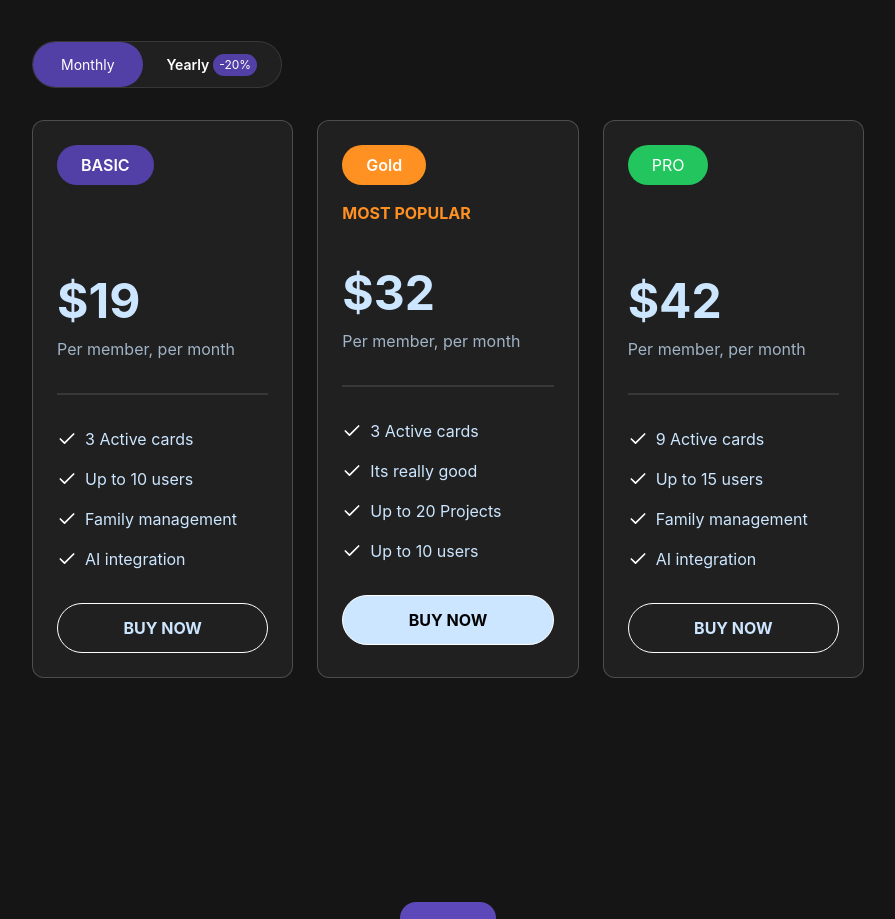
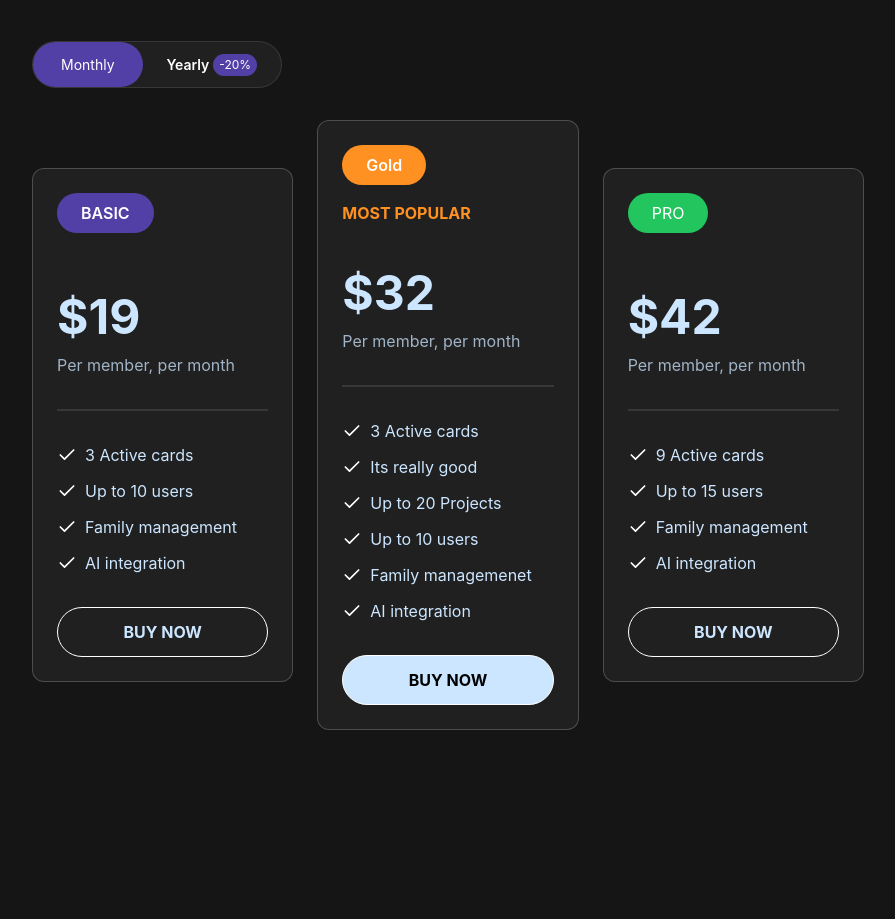
Before and after one commit to JonesSZN/smarter-site, a React (Create React App) app: page / in a window 1280 px wide. Shown: the part 6540-7459 px from the top of the page, without its empty margins (192-1087 px from the left). Built offline with nearby package versions, Linux system fonts and the light colour scheme.

Commit message:
updated pricing section and optimized code

```diff
--- a/src/sections/pricing.jsx
+++ b/src/sections/pricing.jsx
@@ -90,45 +90,27 @@ function Cards() {
     },
   ];
   return (
-    <div className="flex lg:flex-row  flex-col gap-6 ">
+    <div className="flex lg:flex-row lg:items-center  flex-col gap-6 ">
       {CARD_OBJ.map((item, index) => (
-        <div className="p-6 w-full hover:bg-[#0D0D0D] transition-all duration-300   rounded-xl bg-[#202020] border border-white/20">
+        <div className="p-6 w-full h-fit hover:bg-[#0D0D0D] transition-all duration-300   rounded-xl bg-[#202020] border border-white/20">
           <button
             className={
               index === 1
                 ? "bg-[#ff9022] mb-4 py-2 px-6 text-white rond font-semibold rounded-full"
                 : index === CARD_OBJ.length - 1
-                ? "bg-green-500 mb-12 py-2 px-6 text-white rounded-full"
-                : "bg-[#5240a6] mb-12 py-2 px-6 text-white rond font-semibold rounded-full"
+                ? "bg-green-500 mb-4 py-2 px-6 text-white rounded-full"
+                : "bg-[#5240a6] mb-4 py-2 px-6 text-white rond font-semibold rounded-full"
             }
           >
             {item.tag}
           </button>
+
           <p className="text-[#ff9022] mb-8 font-bold">{item.subheading}</p>
           <p className="text-[48px] font-bold text-[#cce6ff]">{item.price}</p>
           <p className="text-[16px] mb-8 text-[#cce6ffBF]">{item.duration}</p>
           <hr className=" border-b border-white/10  mb-8" />
 
-          <div className="flex flex-col gap-4">
-            <div className="flex items-center gap-2 text-white">
-              <Check color="white" size={20} />
-              <p className="text-[#cce6ff]">{item.benefits[0]}</p>
-            </div>
-
-            <div className="flex items-center gap-2 text-white">
-              <Check color="white" size={20} />
-              <p className="text-[#cce6ff]">{item.benefits[1]}</p>
-            </div>
-
-            <div className="flex items-center gap-2 text-white">
-              <Check color="white" size={20} />
-              <p className="text-[#cce6ff]">{item.benefits[2]}</p>
-            </div>
-            <div className="flex items-center gap-2 text-white">
-              <Check color="white" size={20} />
-              <p className="text-[#cce6ff]">{item.benefits[3]}</p>
-            </div>
-          </div>
+          <Test props={item.benefits} />
 
           <button
             className={
@@ -145,4 +127,17 @@ function Cards() {
   );
 }
 
+const Test = ({ props }) => {
+  return (
+    <div className="flex flex-col gap-3">
+      {props.map((benefit, index) => (
+        <div key={index} className="flex items-center gap-2 text-white">
+          <Check color="white" size={20} />
+          <p className="text-[#cce6ff]">{benefit}</p>
+        </div>
+      ))}
+    </div>
+  );
+};
+
 export default Pricing;
```
